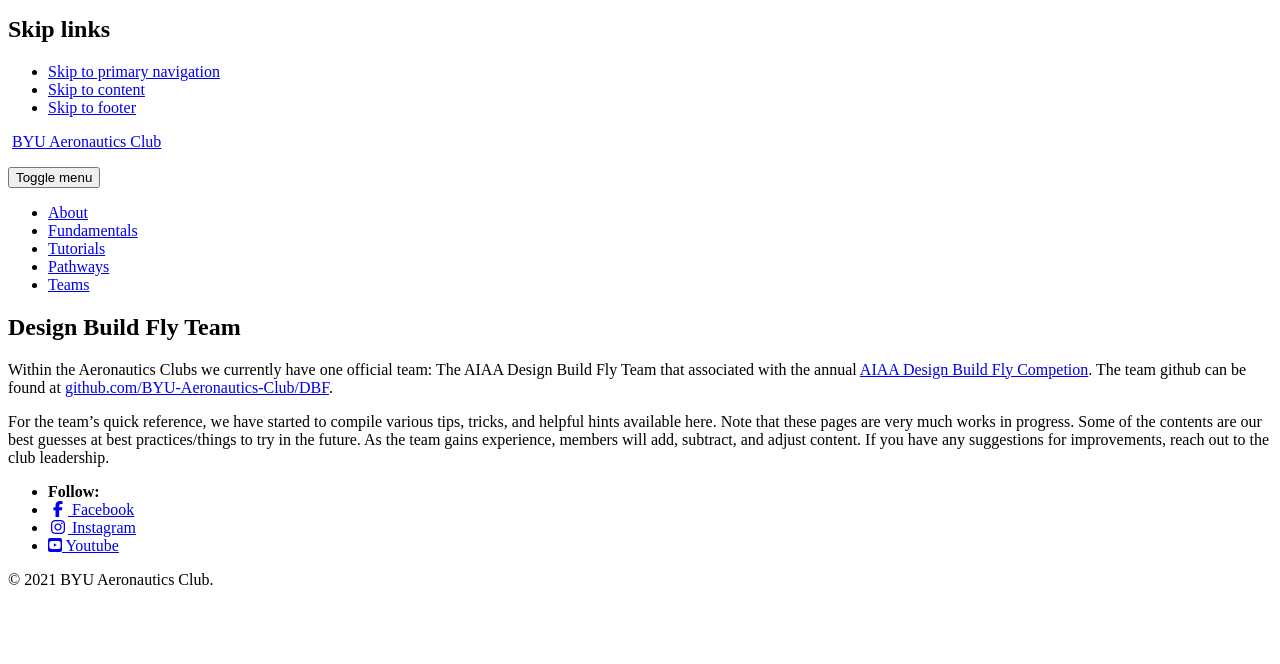
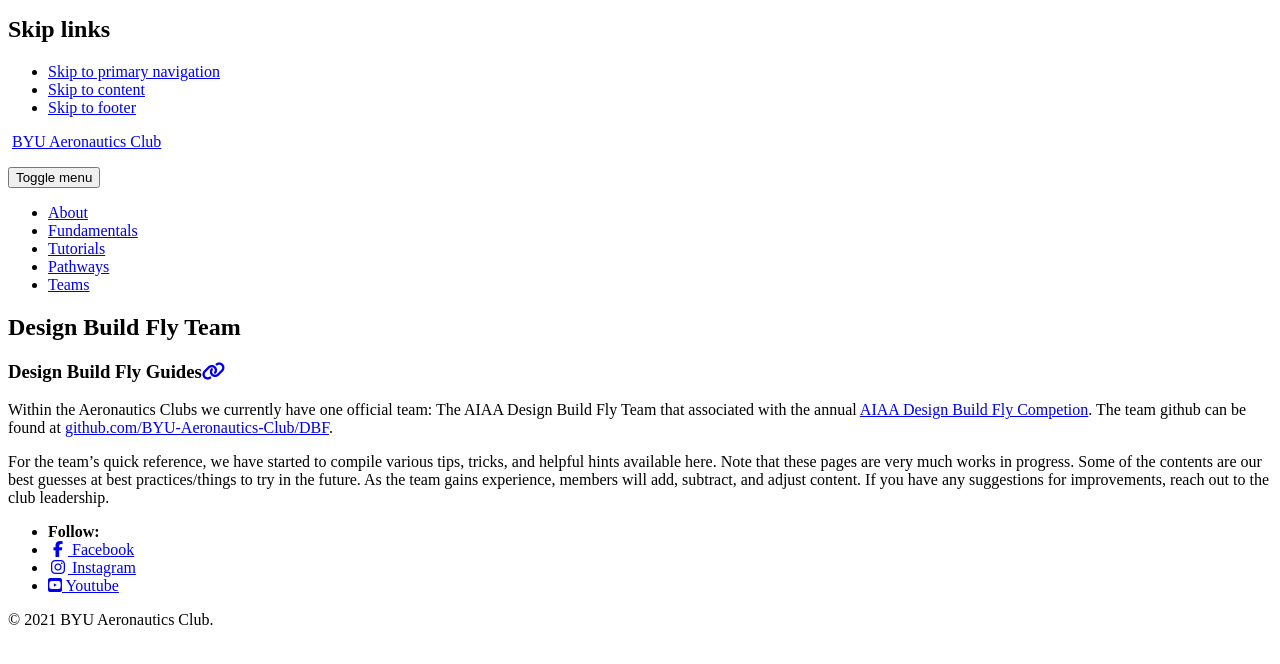
Before and after one commit to BYU-Aeronautics-Club/BYUAeronauticsClub.github.io, a Jekyll site: the page built from _pages/DBF.md, in a window 1280 px wide, cut to the strip 112-776 px from the top of the page. Built offline with Jekyll 4.4.1, drawn with Linux system fonts in a browser that asks for light colours; cached includes are drawn as plain includes; nearby versions of some CDN libraries.

```diff
--- a/_pages/DBF.md
+++ b/_pages/DBF.md
@@ -4,6 +4,8 @@
 layout: single
 ---
 
+# Design Build Fly Guides
+
 Within the Aeronautics Clubs we currently have one official team: The AIAA Design Build Fly Team that associated with the annual [AIAA Design Build Fly Competion](https://www.aiaa.org/dbf).  The team github can be found at [github.com/BYU-Aeronautics-Club/DBF](https://github.com/BYU-Aeronautics-Club/DBF).
 
 For the team's quick reference, we have started to compile various tips, tricks, and helpful hints available here.  Note that these pages are very much works in progress.  Some of the contents are our best guesses at best practices/things to try in the future.  As the team gains experience, members will add, subtract, and adjust content.  If you have any suggestions for improvements, reach out to the club leadership.
```
